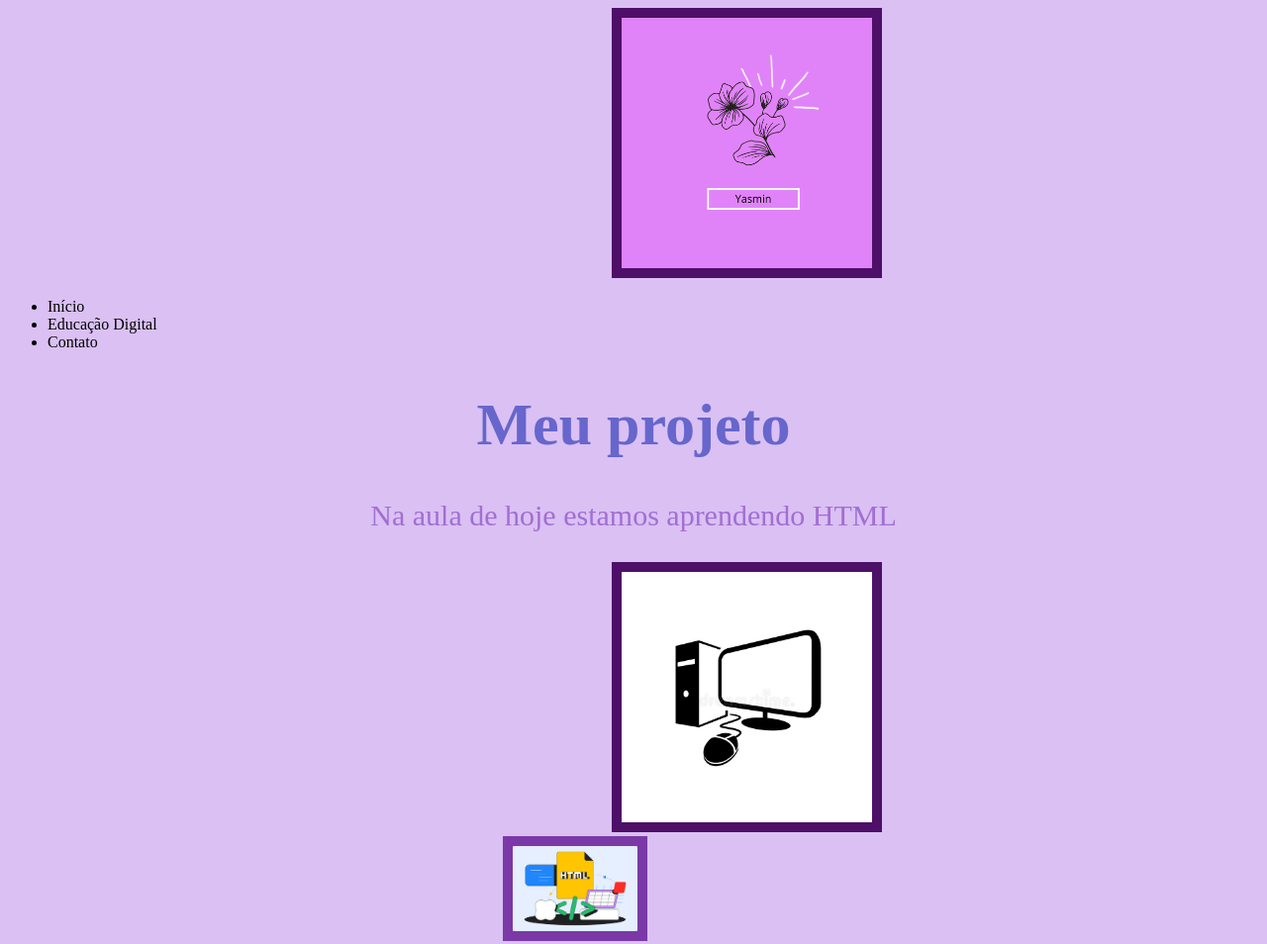
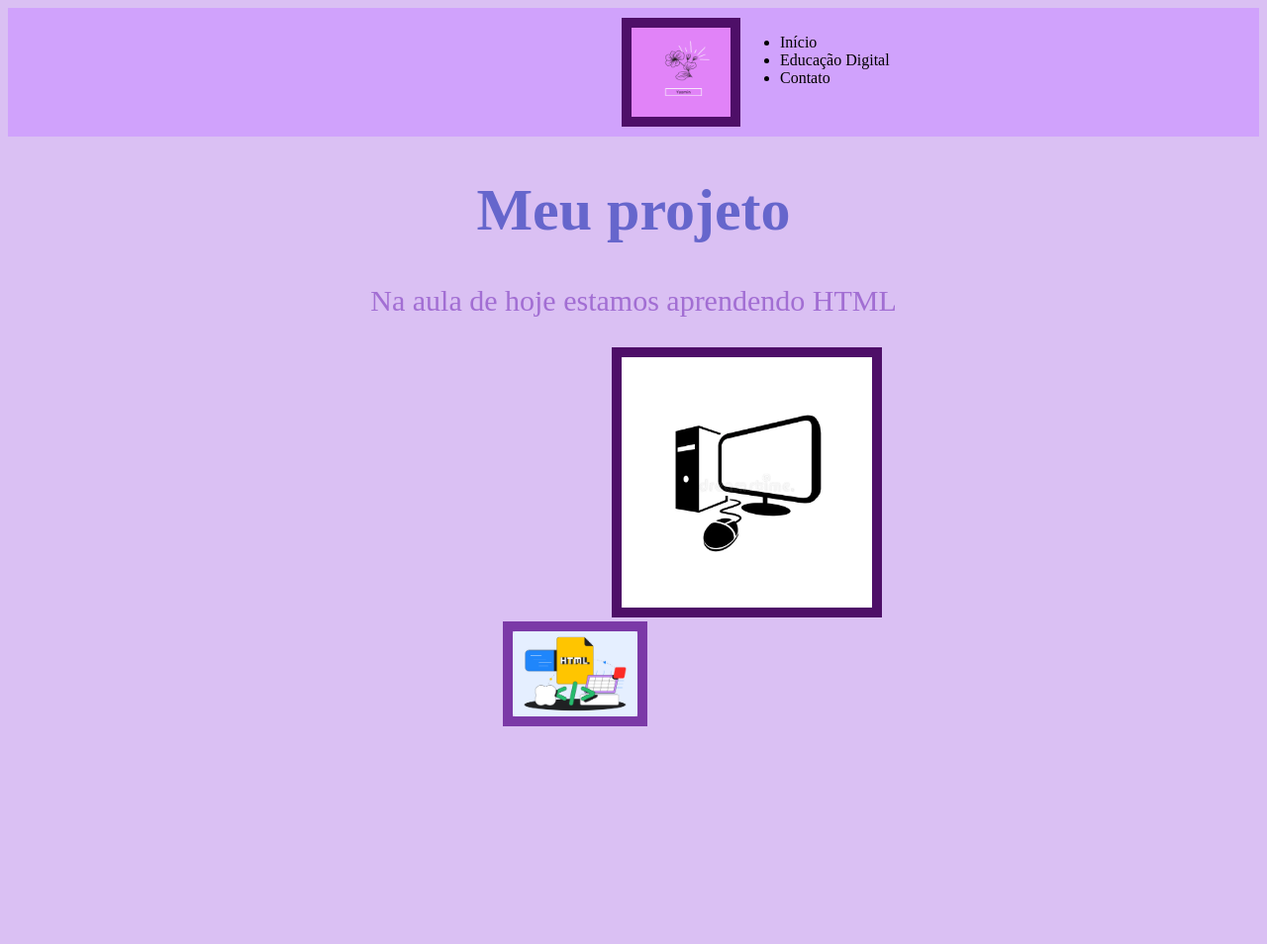
Before and after one commit to yasmindondonirocha-hub/primeiro.projeto, a plain HTML site: page index.html in a window 1280 px wide. Shown: the whole page at 99% size. After the commit the page ends 800 px from the top, so only its background shows below. Drawn offline with Linux system fonts and the light colour scheme.

Commit message:
aula 15.06

```diff
--- a/index.html
+++ b/index.html
@@ -10,7 +10,7 @@
 
 <body>
     <header>
-        <img src="logotipo.png" alt="logotipo educação digital">
+        <img class="img_cabecalho" src="logotipo.png" alt="logotipo educação digital">
         <ul>
             <li>Início</li>
             <li>Educação Digital</li>
--- a/style.css
+++ b/style.css
@@ -21,3 +21,17 @@ p{
     margin-left: 500px;
     border: 10px solid rgb(123, 57, 167);
 }
+.img_cabecalho{
+    height: 90px;
+    width: 100px;
+    transition: 0.3s;
+
+}
+.img_cabecalho:hover{
+    opacity: 0.8;
+}
+ header{
+ display:flex;
+ background-color: rgb(208, 162, 252);
+ padding: 10px;
+ }
```
